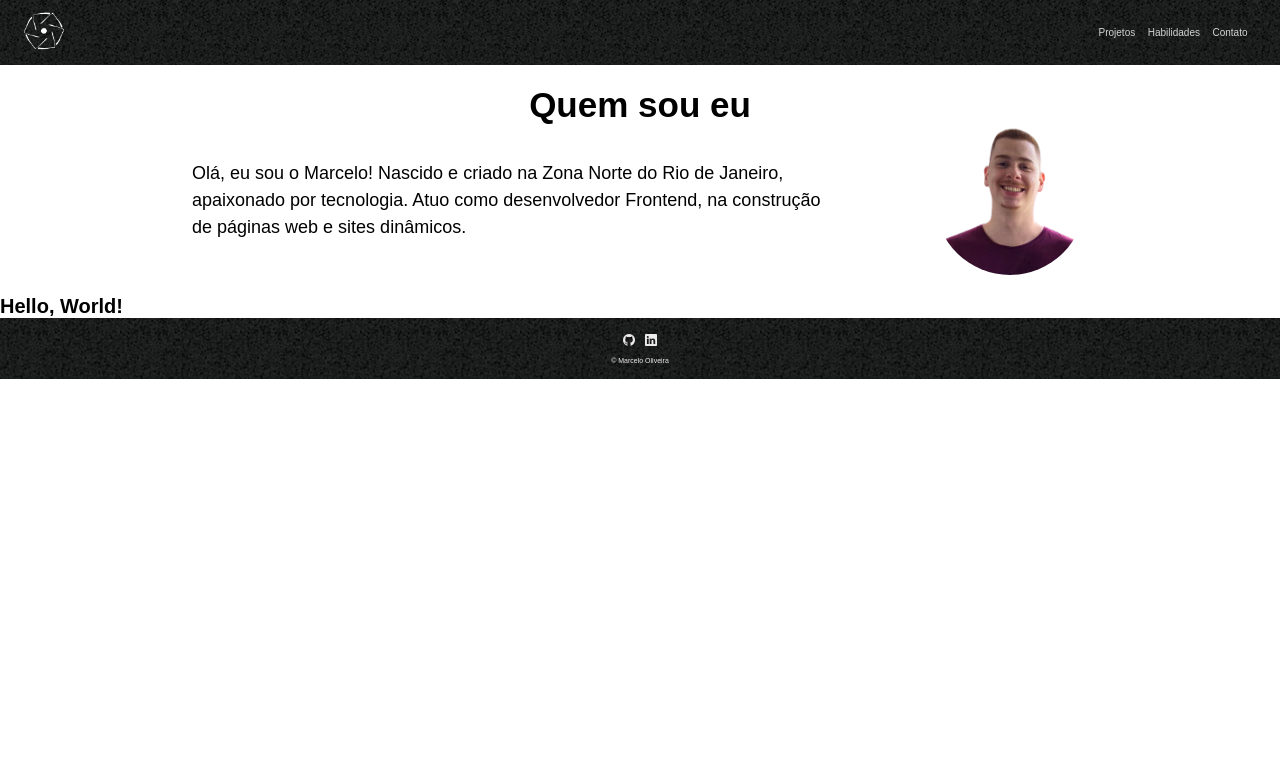
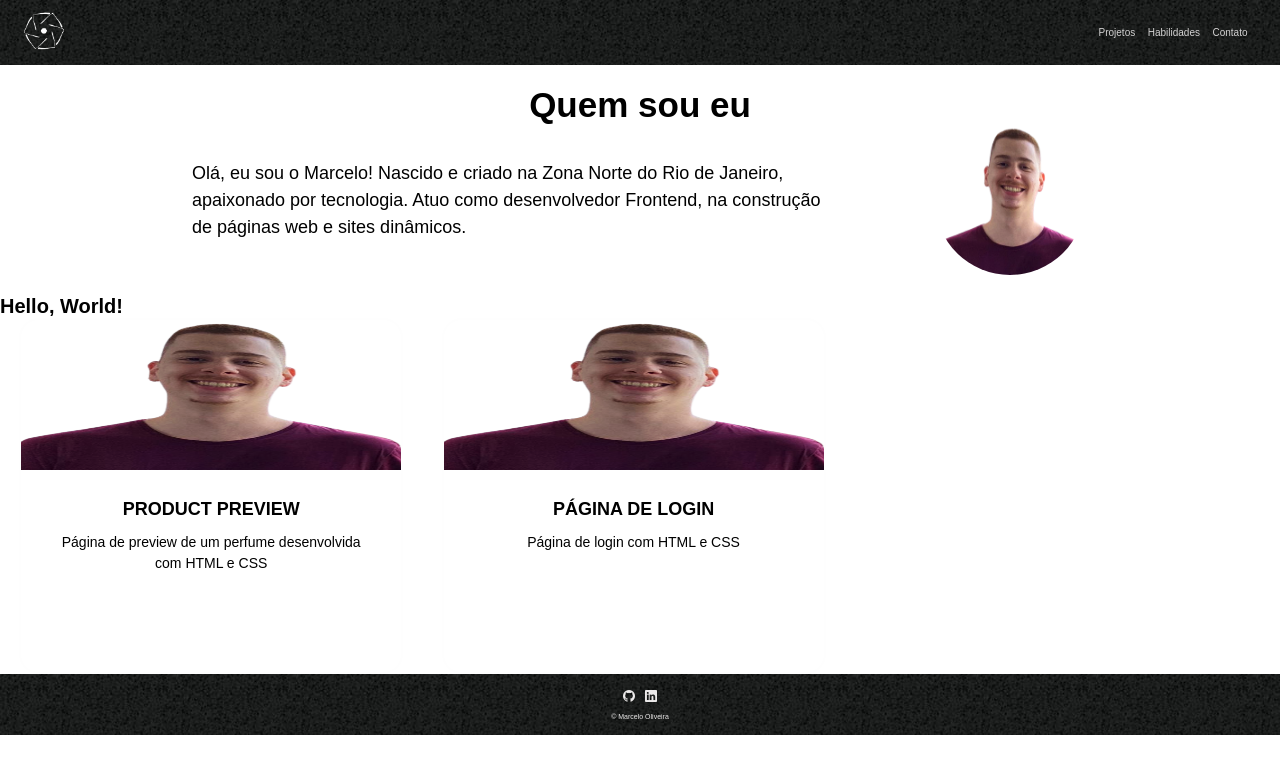
Before and after one commit to heiderick13/portfolio-react, a React (Vite) app: page / in a window 1280 px wide. Shown: the top 774 px of the page. Built offline with nearby package versions, Linux system fonts and the light colour scheme.

Commit message:
:sparkles: feat: card component ok

```diff
--- /dev/null
+++ b/src/components/Card/Card.css
@@ -0,0 +1,38 @@
+.projects__item {
+  color: #000;
+  text-align: center;
+  display: inline-block;
+  width: 30%;
+  vertical-align: top;
+  margin: 0 1.5%;
+  border: 2px solid #fefefe;
+  border-radius: 20px;
+  overflow: hidden;
+  transition: 0.5s;
+}
+
+.projects__item:hover {
+  scale: 105%;
+}
+
+.projects__img {
+  height: 150px;
+  width: 100%;
+}
+
+.projects__description {
+  padding: 1.5rem;
+  min-height: 200px;
+  line-height: 1.5;
+}
+
+.projects__description h2 {
+  font-size: 1.8rem;
+  text-transform: uppercase;
+  line-height: 2.5;
+}
+
+.projects__description p {
+  font-size: 1.4rem;
+  padding-inline: 2.5rem;
+}
--- /dev/null
+++ b/src/components/Card/Card.jsx
@@ -0,0 +1,17 @@
+import "./Card.css";
+
+function Card({ name, foto, description }) {
+  return (
+    <div className="projects__item">
+      <div>
+        <img className="projects__img" src={foto} alt="Project screenshot" />
+      </div>
+      <div className="projects__description">
+        <h2>{name}</h2>
+        <p>{description}</p>
+      </div>
+    </div>
+  );
+}
+
+export default Card;
--- a/src/main.jsx
+++ b/src/main.jsx
@@ -4,12 +4,25 @@ import App from "./App";
 import Navbar from "./components/Navbar/Navbar";
 import AboutMe from "./components/AboutMe/AboutMe";
 import Footer from "./components/Footer/Footer";
+import Card from "./components/Card/Card";
+import project1 from "./assets/img/pfp.png";
+import project2 from "./assets/img/pfp.png";
 
 ReactDOM.createRoot(document.getElementById("root")).render(
   <React.StrictMode>
     <Navbar />
     <AboutMe />
     <App />
+    <Card
+      name="Product Preview"
+      foto={project1}
+      description="Página de preview de um perfume desenvolvida com HTML e CSS"
+    />
+    <Card
+      name="Página de Login"
+      foto={project2}
+      description="Página de login com HTML e CSS"
+    />
     <Footer />
   </React.StrictMode>
 );
```
